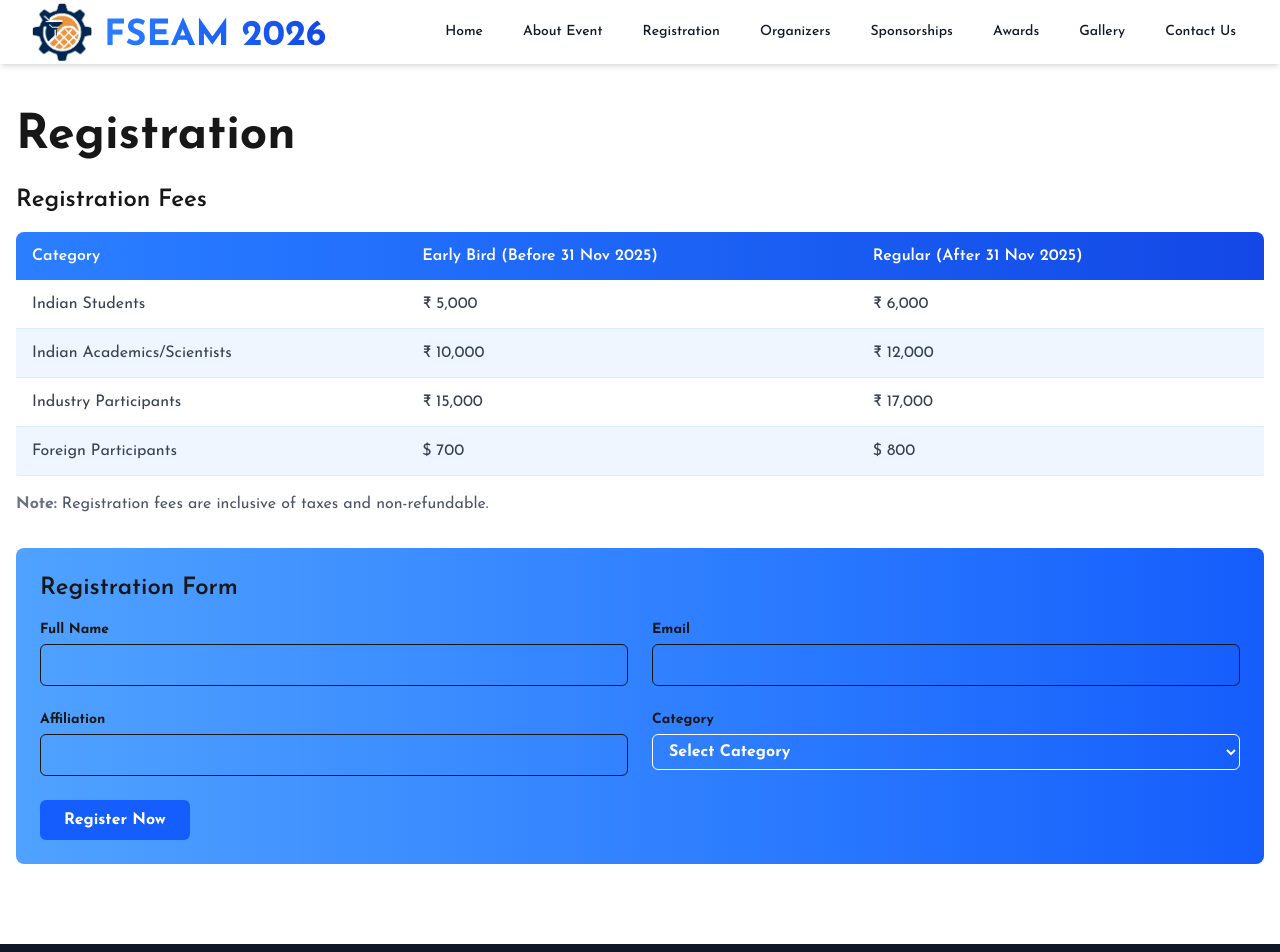
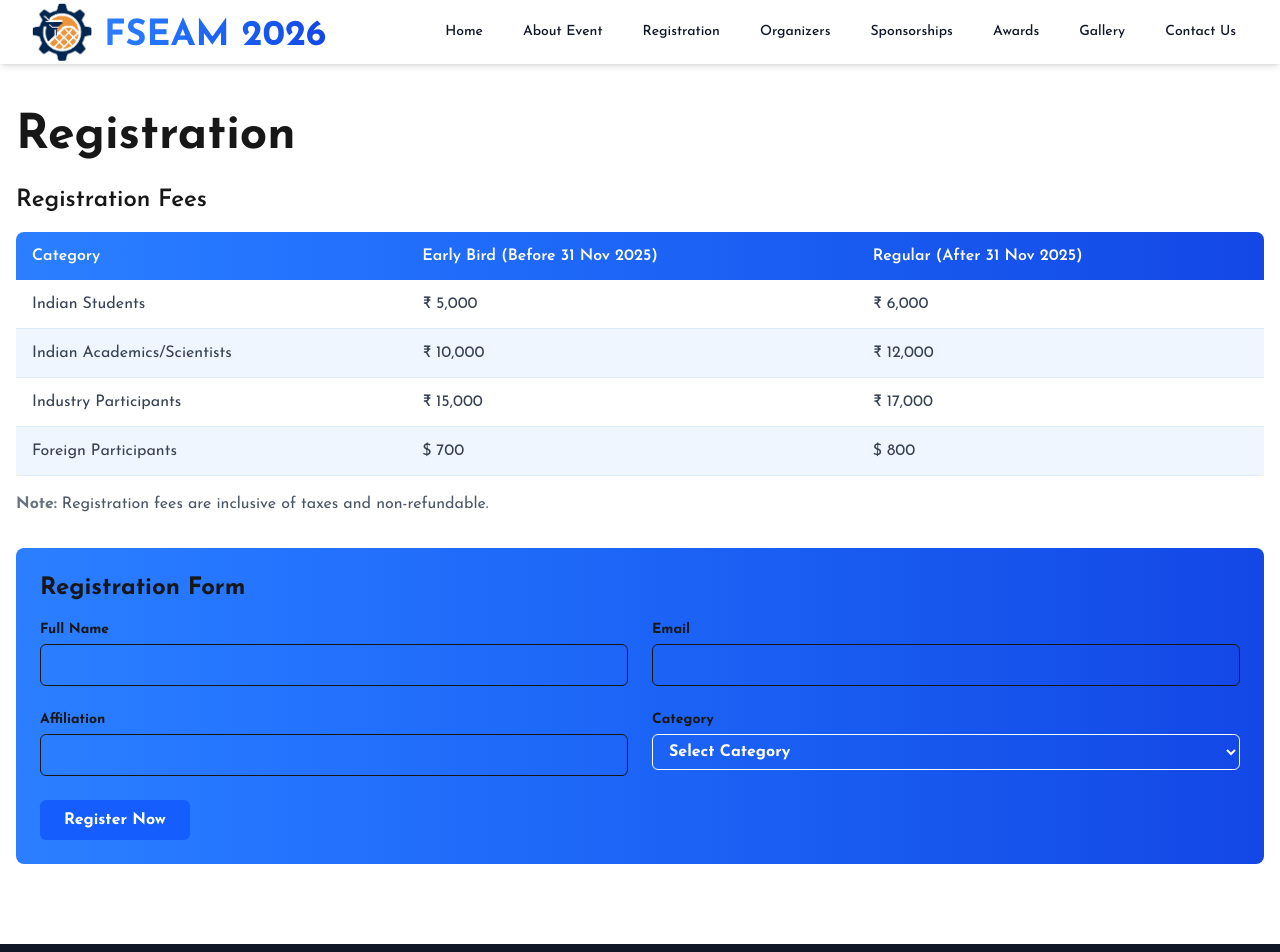
Before and after one commit to sushabhan878/IIT_KGP_MME_Conference, a Next.js app: page /registration in a window 1280 px wide. Shown: the top 952 px of the page. Built offline with nearby package versions, Linux system fonts and the light colour scheme.

Commit message:
Done some styling optimizations

```diff
--- a/app/about-event/page.tsx
+++ b/app/about-event/page.tsx
@@ -6,7 +6,7 @@ const AboutEvent = () => {
     return (
         <PageLayout>
             <div className="container mx-auto py-12 px-4">
-                <h1 className="text-3xl font-bold mb-6">About Conference</h1>
+                <h1 className="text-5xl font-bold mb-6">About Conference</h1>
                 <div className='grid grid-cols-1 lg:grid-cols-2 gap-12 items-center'>
                     <div className="prose max-w-none">
                         <p className="mb-4">The International Conference on Frontiers in Surface Engineering and Additive Manufacturing (FSEAM 2026) will be held from 21st to 23rd January 2026 at IIT Kharagpur, jointly organized by the Department of Metallurgical and Materials Engineering, IIT Kharagpur, and the Birla Institute of Technology, Mesra.</p>
--- a/app/awards/page.tsx
+++ b/app/awards/page.tsx
@@ -5,7 +5,7 @@ const Awards = () => {
     return (
         <PageLayout>
             <div className="container mx-auto py-12 px-4">
-                <h1 className="text-3xl font-bold mb-6">Awards</h1>
+                <h1 className="text-5xl font-bold mb-6">Awards</h1>
                 <div className="prose max-w-none">
                     <p className="mb-4">The International Conference on Advanced Materials for Sustainable Energy Systems recognizes outstanding contributions in the field through the following awards:</p>
 
--- a/app/gallery/page.tsx
+++ b/app/gallery/page.tsx
@@ -5,7 +5,7 @@ const Gallery = () => {
     return (
         <PageLayout>
             <div className="container mx-auto py-12 px-4">
-                <h1 className="text-3xl font-bold mb-6">Gallery</h1>
+                <h1 className="text-5xl font-bold mb-6">Gallery</h1>
                 <div className="grid grid-cols-1 sm:grid-cols-2 md:grid-cols-3 lg:grid-cols-4 gap-4">
                     {/* Placeholder images - replace with actual conference images */}
                     <div className="aspect-square bg-gray-200 rounded-lg overflow-hidden">
--- a/app/registration/page.tsx
+++ b/app/registration/page.tsx
@@ -45,8 +45,8 @@ const Registration = () => {
                     <p className="text-gray-600 mt-4"><span className='font-bold text-gray-500'>Note:</span> Registration fees are inclusive of taxes and non-refundable.</p>
                 </div>
 
-                <div className="bg-gradient-to-r from-blue-400 to-blue-600 font-bold p-6 rounded-lg mb-8">
-                    <h2 className="text-2xl font-semibold mb-4">Registration Form</h2>
+                <div className="bg-gradient-to-r from-blue-500 to-blue-700 font-bold p-6 rounded-lg mb-8">
+                    <h2 className="text-2xl font-bold mb-4">Registration Form</h2>
                     <form>
                         <div className="grid grid-cols-1 md:grid-cols-2 gap-6">
                             <div>
```
